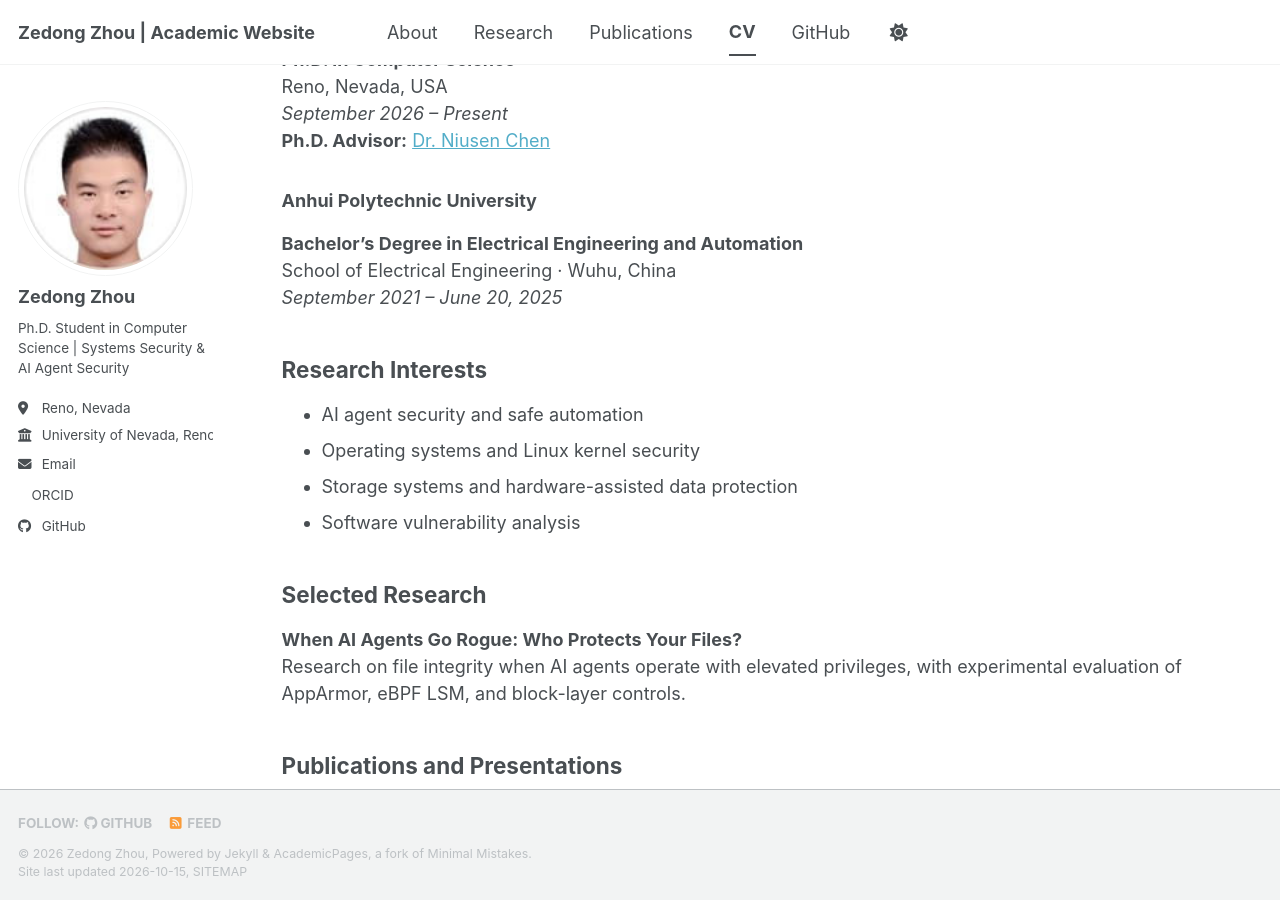
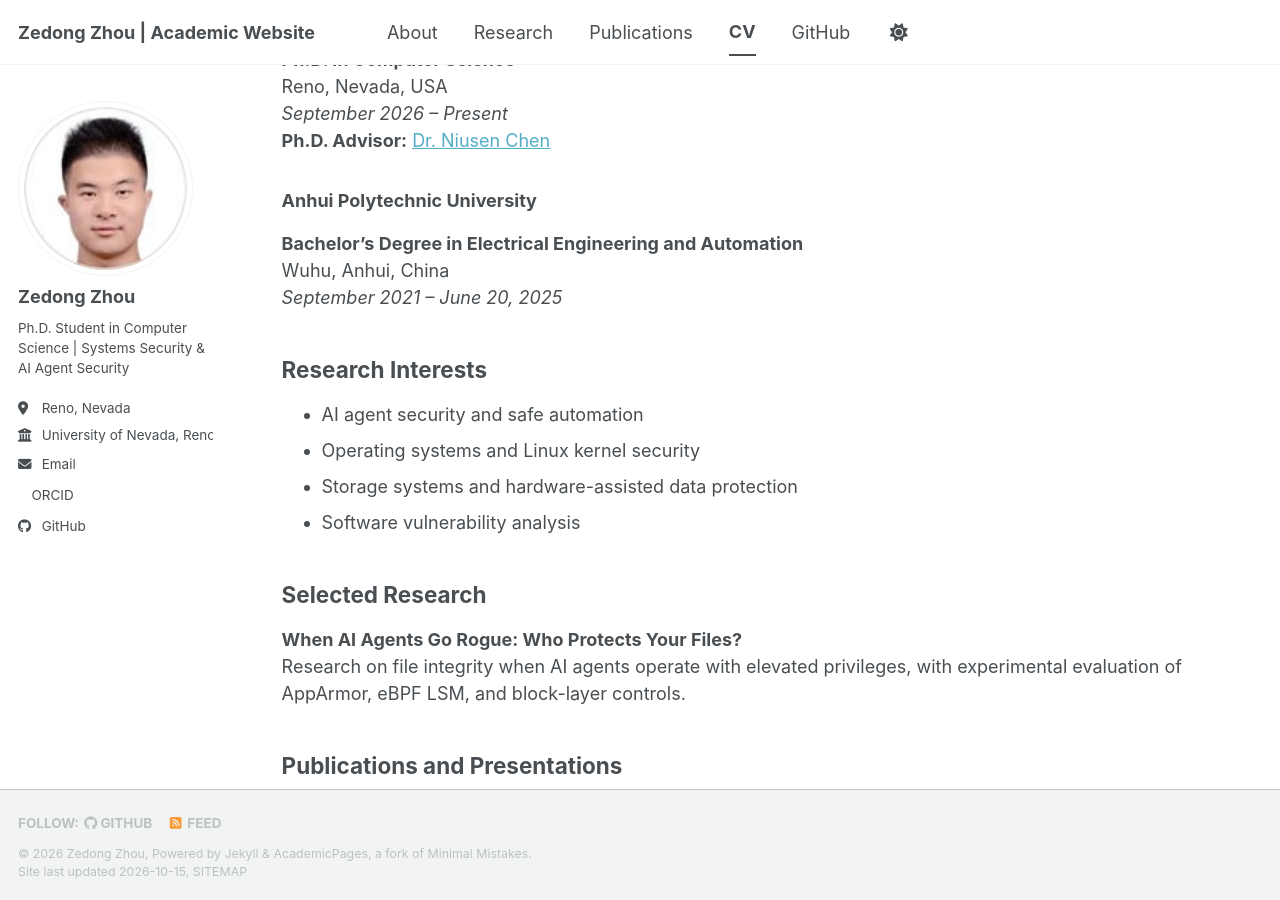
Before and after one commit to 2350082187zhou-ux/2350082187zhou-ux.github.io, a Jekyll site: the page built from _pages/cv.md, in a window 1280 px wide and 900 px high, scrolled down 452 px. Built offline with Jekyll 4.4.1, drawn with Linux system fonts in a browser that asks for light colours; a style sheet for code colours, icons or effects is not loaded.

Commit message:
Display undergraduate location as Wuhu, Anhui, China

```diff
--- a/_pages/cv.md
+++ b/_pages/cv.md
@@ -26,7 +26,7 @@ Reno, Nevada, USA
 ### Anhui Polytechnic University
 
 **Bachelor's Degree in Electrical Engineering and Automation**
-School of Electrical Engineering · Wuhu, China
+Wuhu, Anhui, China
 *September 2021 – June 20, 2025*
 
 ## Research Interests
```
